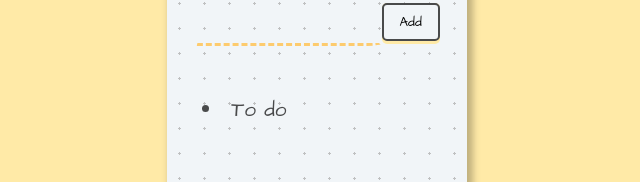
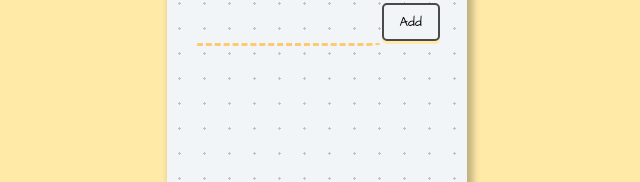
Before and after one commit to maudlinmandrake/spread-operator-practice, a React (Create React App) app: page / in a window 1280 px wide. Shown: the part 147-329 px from the top of the page, without its empty margins (323-963 px from the left). Built offline with nearby package versions, Linux system fonts and the light colour scheme.

Commit message:
Map through array and had an  <li>

```diff
--- a/src/components/App.jsx
+++ b/src/components/App.jsx
@@ -2,6 +2,7 @@ import React, { useState } from "react";
 
 function App() {
   const [inputText, setInputText] = useState("");
+  const [toDoItems, setToDoItems] = useState([]);
 
   function handleChange(event) {
     const newValue = event.target.value;
@@ -22,7 +23,9 @@ function App() {
       </div>
       <div>
         <ul>
-          <li>To do</li>
+          {toDoItems.map((toDoItem) => (
+            <li>{toDoItem}</li>
+          ))}
         </ul>
       </div>
     </div>
```
